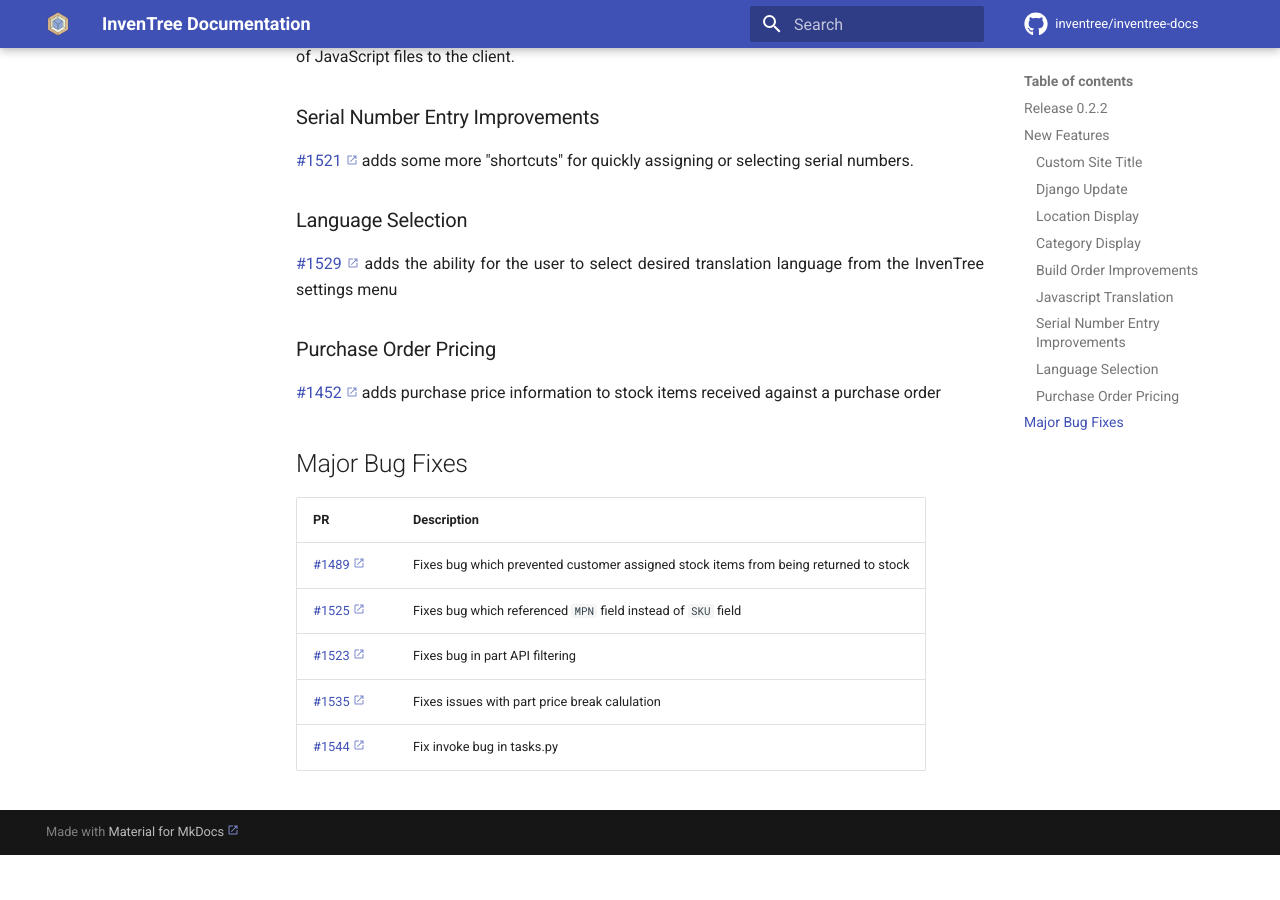
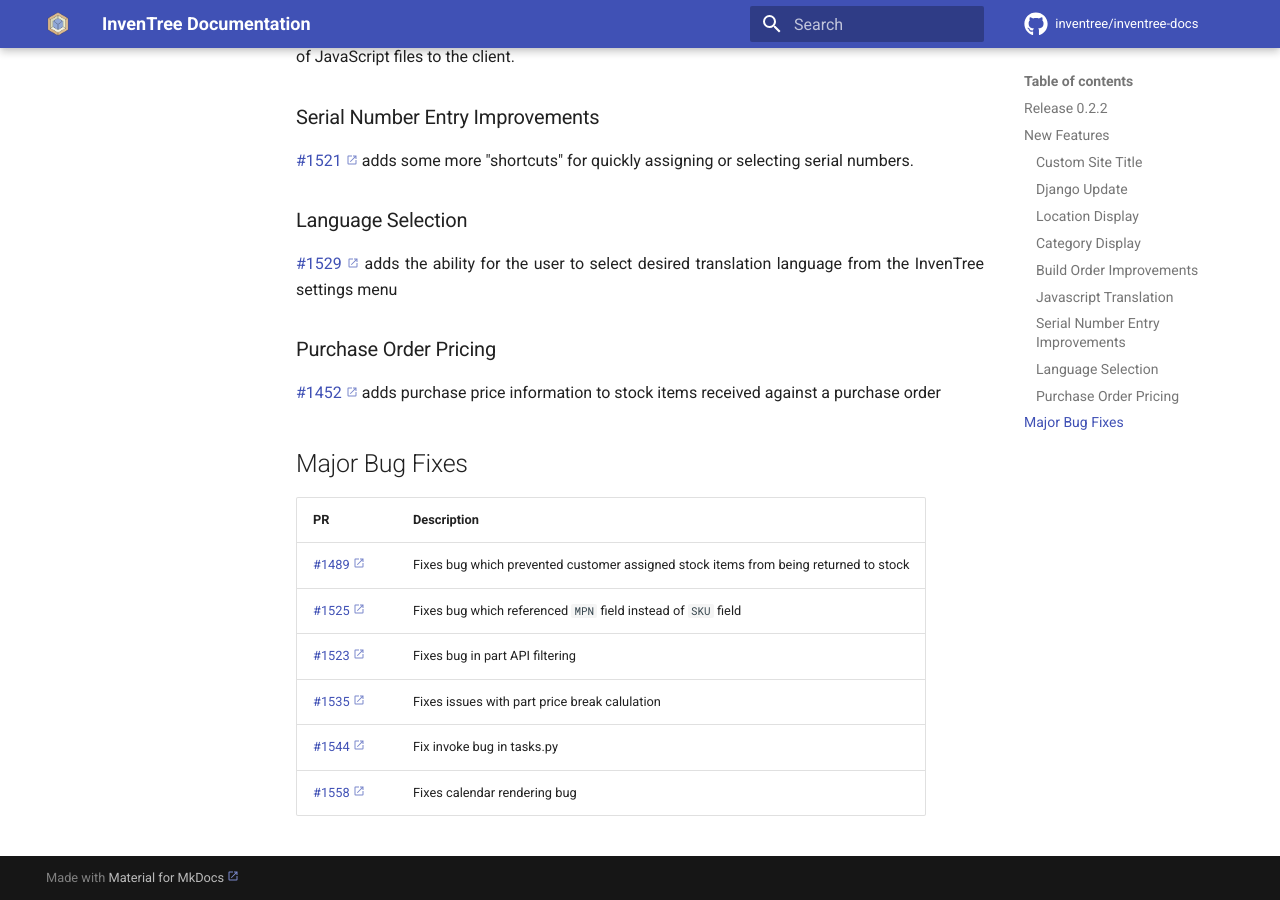
Before and after one commit to inventree/inventree-docs, an MkDocs documentation site: the page built from docs/releases/0.2.2.md, in a window 1280 px wide and 900 px high, scrolled down 1064 px. Built offline with MkDocs 1.6.1 and Material for MkDocs 9.7.7, drawn with Linux system fonts in a browser that asks for light colours; a script that is not in the unit is left out; comment, search, counter and statistics services are not loaded; before the commit the page ends 1919 px from its top, so only the background shows below that.

Commit message:
Update 0.2.2.md

```diff
--- a/docs/releases/0.2.2.md
+++ b/docs/releases/0.2.2.md
@@ -53,3 +53,4 @@
 | [#1523](https://github.com/inventree/InvenTree/pull/1523) | Fixes bug in part API filtering |
 | [#1535](https://github.com/inventree/InvenTree/pull/1535) | Fixes issues with part price break calulation |
 | [#1544](https://github.com/inventree/InvenTree/pull/1544) | Fix invoke bug in tasks.py |
+| [#1558](https://github.com/inventree/InvenTree/pull/1558) | Fixes calendar rendering bug |
```
